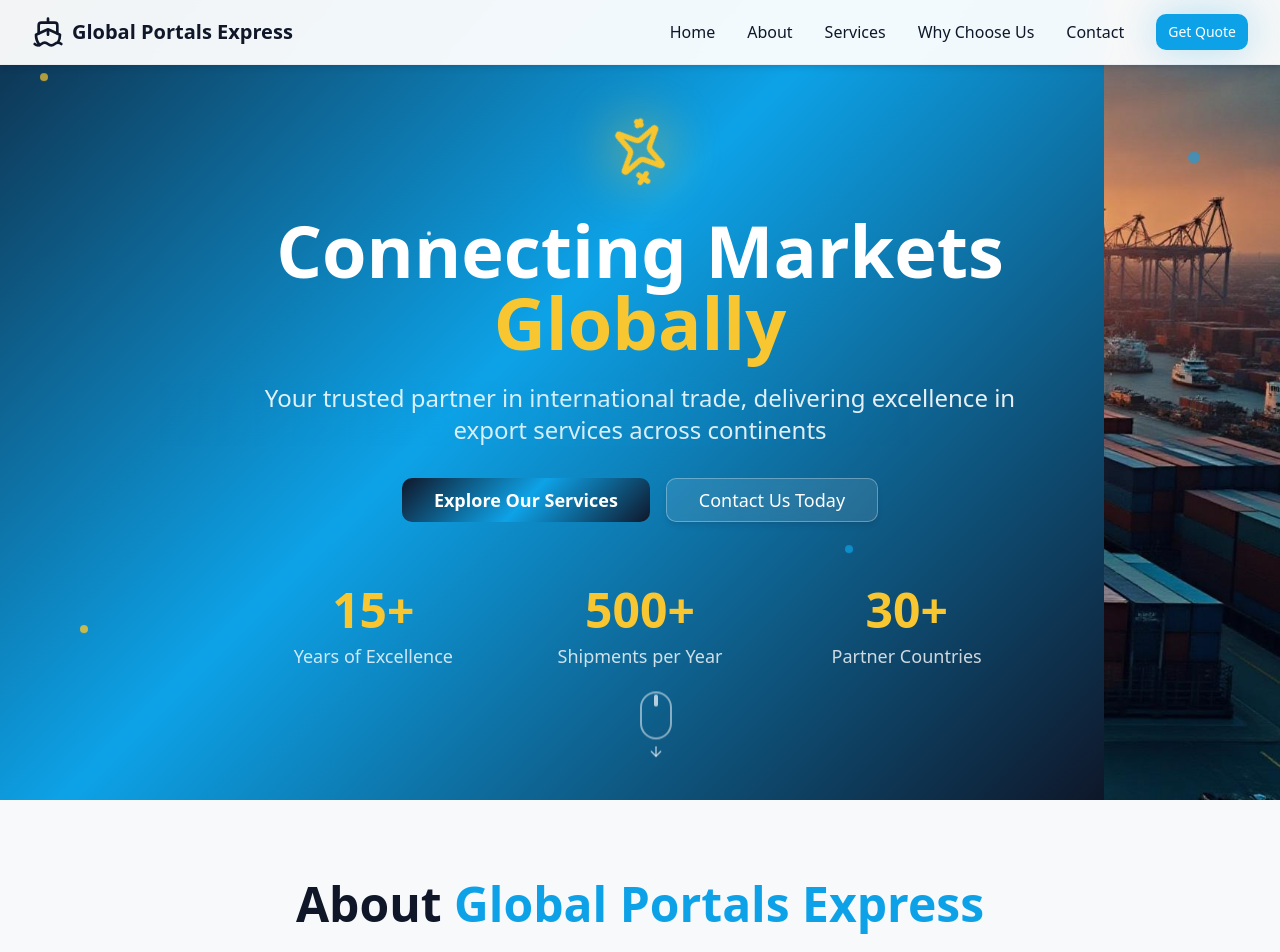
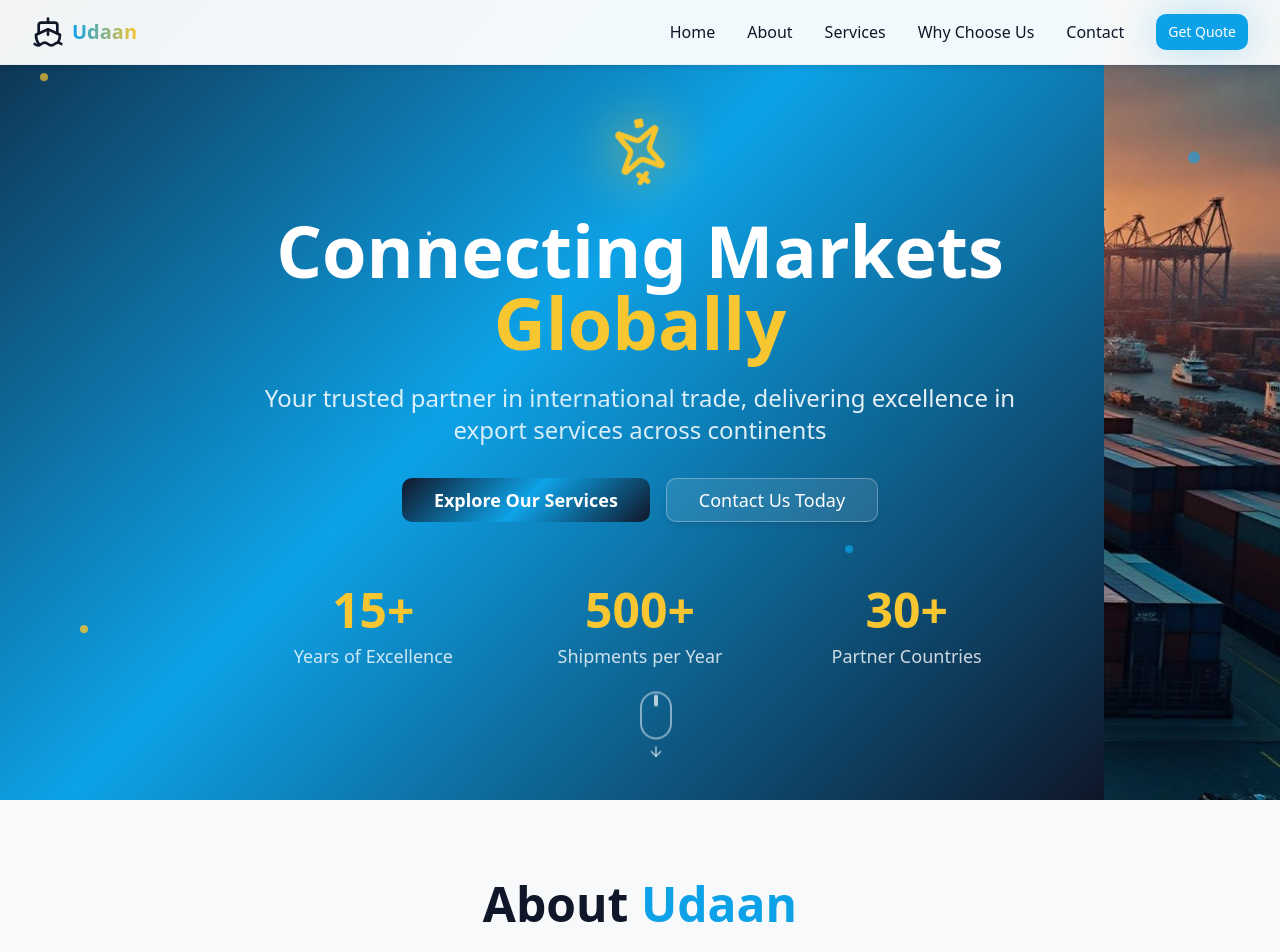
Before and after one commit to tirth71/global-portals-express, a React (Vite) app: page / in a window 1280 px wide. Shown: the top 952 px of the page. Built offline with nearby package versions, Linux system fonts and the light colour scheme.

Commit message:
Add more animations and company name
Enhance website with more animations and set company name to "Udaan".

```diff
--- a/index.html
+++ b/index.html
@@ -3,12 +3,13 @@
   <head>
     <meta charset="UTF-8" />
     <meta name="viewport" content="width=device-width, initial-scale=1.0" />
-    <title>global-portals-express</title>
-    <meta name="description" content="Lovable Generated Project" />
-    <meta name="author" content="Lovable" />
+    <title>Udaan | Global Trade & Logistics</title>
+    <meta name="description" content="Udaan connects markets globally with trusted export services across agriculture, electronics, chemicals, and textiles." />
+    <meta name="author" content="Udaan" />
+    <link rel="canonical" href="/" />
 
-    <meta property="og:title" content="global-portals-express" />
-    <meta property="og:description" content="Lovable Generated Project" />
+    <meta property="og:title" content="Udaan | Global Trade & Logistics" />
+    <meta property="og:description" content="Udaan connects markets globally with trusted export services across agriculture, electronics, chemicals, and textiles." />
     <meta property="og:type" content="website" />
     <meta property="og:image" content="https://lovable.dev/opengraph-image-p98pqg.png" />
 
--- a/src/components/About.tsx
+++ b/src/components/About.tsx
@@ -30,7 +30,7 @@ const About = () => {
       <div className="max-w-7xl mx-auto px-4 sm:px-6 lg:px-8">
         <div className="text-center mb-16">
           <h2 className="text-4xl md:text-5xl font-bold text-foreground mb-6">
-            About <span className="text-secondary">Global Portals Express</span>
+            About <span className="text-secondary">Udaan</span>
           </h2>
           <p className="text-xl text-muted-foreground max-w-3xl mx-auto leading-relaxed">
             Established with a vision to connect global markets, we are your trusted partner in international trade,
--- a/src/components/Footer.tsx
+++ b/src/components/Footer.tsx
@@ -41,8 +41,8 @@ const Footer = () => {
             {/* Company Info */}
             <div className="lg:col-span-2">
               <div className="flex items-center space-x-2 mb-6">
-                <Ship className="h-8 w-8 text-accent" />
-                <span className="text-2xl font-bold">Global Portals Express</span>
+                <Ship className="h-8 w-8 text-accent animate-float" />
+                <span className="text-2xl font-bold text-transparent bg-clip-text bg-gradient-to-r from-secondary to-accent">Udaan</span>
               </div>
               <p className="text-primary-foreground/80 mb-6 leading-relaxed">
                 Your trusted partner in international trade, connecting markets globally with
@@ -113,7 +113,7 @@ const Footer = () => {
         <div className="border-t border-primary-foreground/20 py-8">
           <div className="flex flex-col md:flex-row justify-between items-center space-y-4 md:space-y-0">
             <div className="text-primary-foreground/80 text-sm">
-              © 2024 Global Portals Express. All rights reserved.
+              © 2024 Udaan. All rights reserved.
             </div>
 
             {/* Social Links */}
--- a/src/components/Navbar.tsx
+++ b/src/components/Navbar.tsx
@@ -14,7 +14,7 @@ const Navbar = () => {
   ];
 
   return (
-    <nav className="fixed top-0 left-0 right-0 z-50 bg-white/95 backdrop-blur-md shadow-card border-b border-border/50">
+    <nav className="fixed top-0 left-0 right-0 z-50 bg-white/95 backdrop-blur-md shadow-card border-b border-border/50 animate-fade-in">
       <div className="max-w-7xl mx-auto px-4 sm:px-6 lg:px-8">
         <div className="flex justify-between items-center h-16">
           {/* Logo */}
@@ -23,7 +23,7 @@ const Navbar = () => {
               <Ship className="h-8 w-8 text-primary group-hover:text-secondary transition-colors duration-300 group-hover:animate-float" />
               <div className="absolute inset-0 bg-secondary/20 rounded-full blur-lg opacity-0 group-hover:opacity-50 transition-opacity duration-300"></div>
             </div>
-            <span className="text-xl font-bold text-primary group-hover:text-secondary transition-colors duration-300">Global Portals Express</span>
+            <span className="text-xl font-bold text-transparent bg-clip-text bg-gradient-to-r from-secondary to-accent group-hover:opacity-90 transition-colors duration-300">Udaan</span>
           </div>
 
           {/* Desktop Navigation */}
--- a/src/components/WhyChooseUs.tsx
+++ b/src/components/WhyChooseUs.tsx
@@ -58,7 +58,7 @@ const WhyChooseUs = () => {
         <div className="text-center mb-16">
           <h2 className="text-4xl md:text-5xl font-bold text-foreground mb-6 animate-fade-in">
             Why Choose <span className="text-secondary relative">
-              Global Portals Express
+              Udaan
               <div className="absolute inset-0 bg-gradient-shimmer animate-shimmer opacity-20"></div>
             </span>
           </h2>
```
